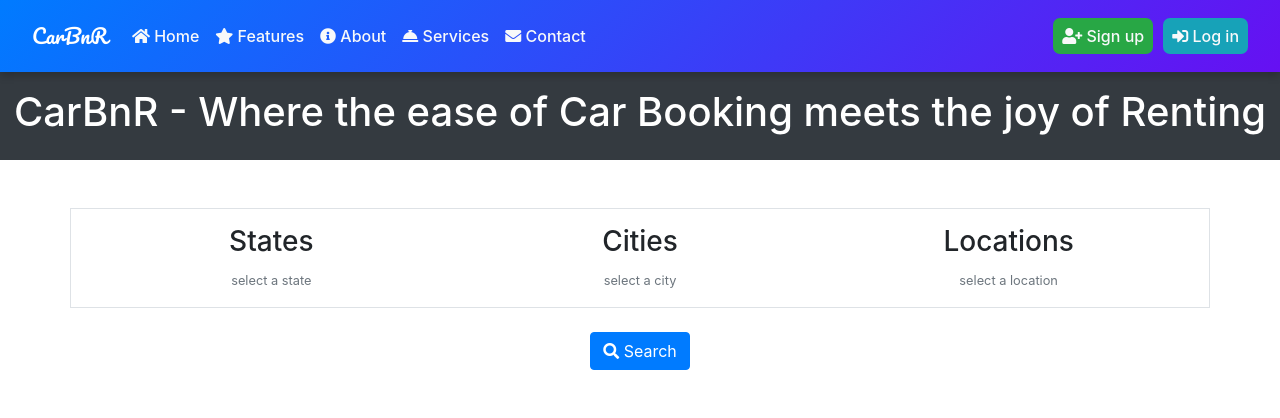
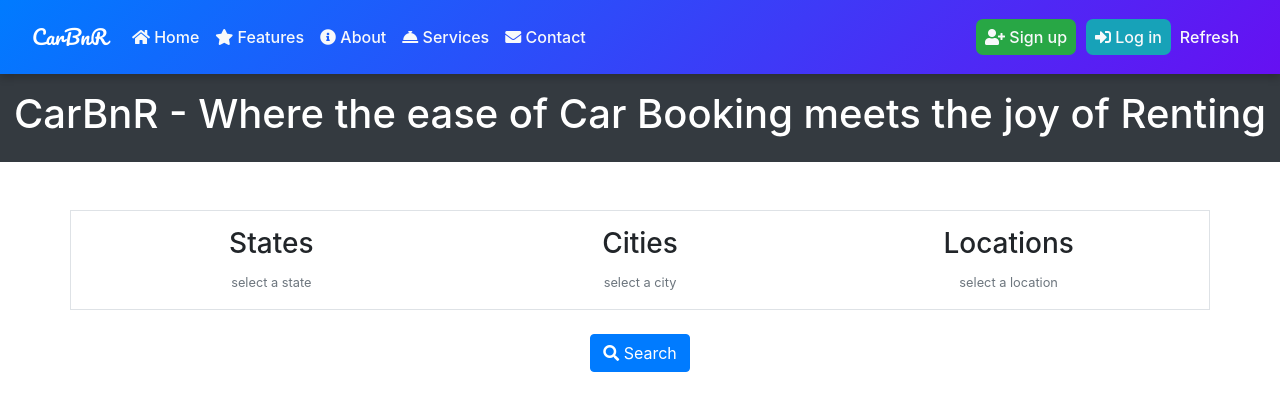
Before and after one commit to OMARAMO77/CarBnR_v5, a Flask app: template carapp/templates/select_cars.html in a window 1280 px wide. Shown: the top 418 px of the page. Run offline with Flask 3, Linux system fonts and the light colour scheme; the template is opened without the code that fills it, so the values that code supplies are empty; some libraries are stand-ins or nearby versions.

Commit message:
select_cars.html

```diff
--- a/carapp/templates/select_cars.html
+++ b/carapp/templates/select_cars.html
@@ -44,6 +44,9 @@
       </div>
       <div class="navbar-nav">
         <a class="nav-link btn profile-link" id="profile-link" href="/profile"  style="display: none;"><i class="fas fa-user"></i> Profile</a>
+      </div>
+      <div class="navbar-nav">
+        <button class="nav-link btn" id="refresh-link"> Refresh</button>
       </div>
     </nav>
     <div class="bg-dark text-white text-center py-3">
```
